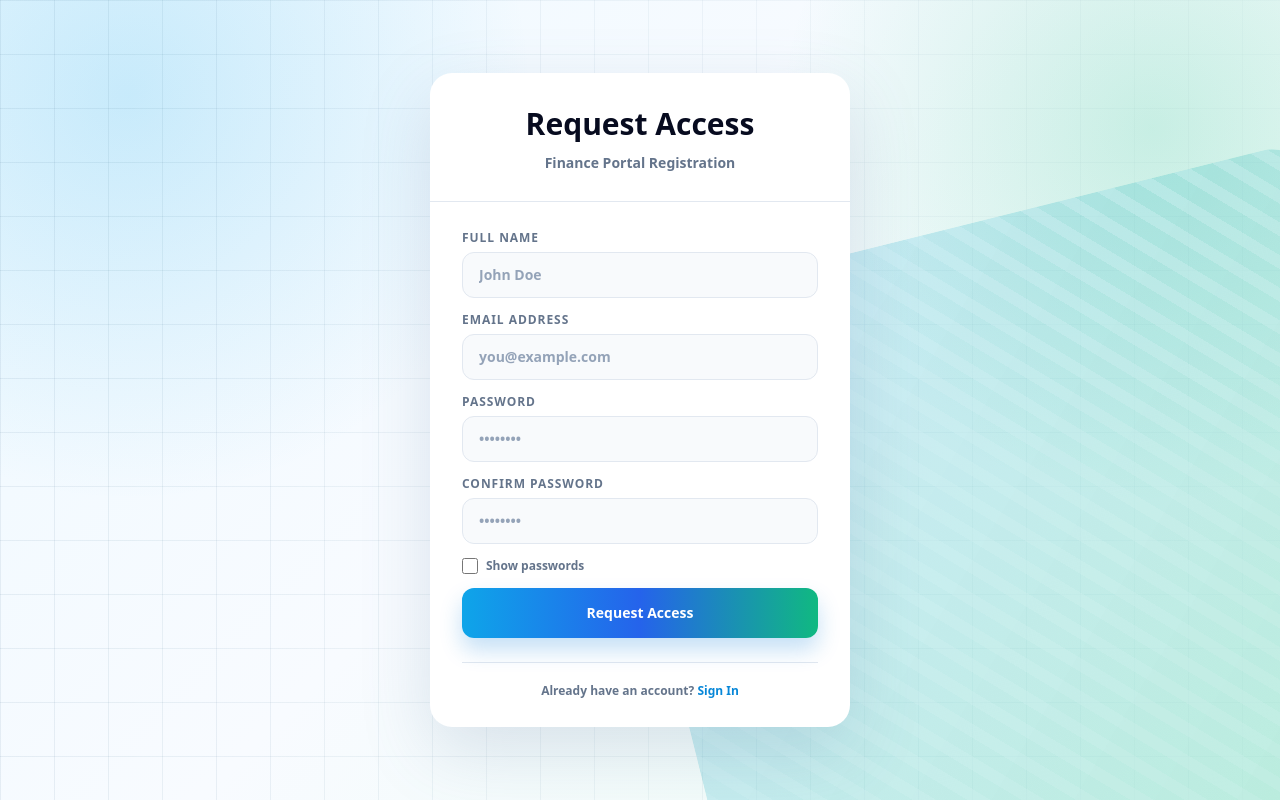
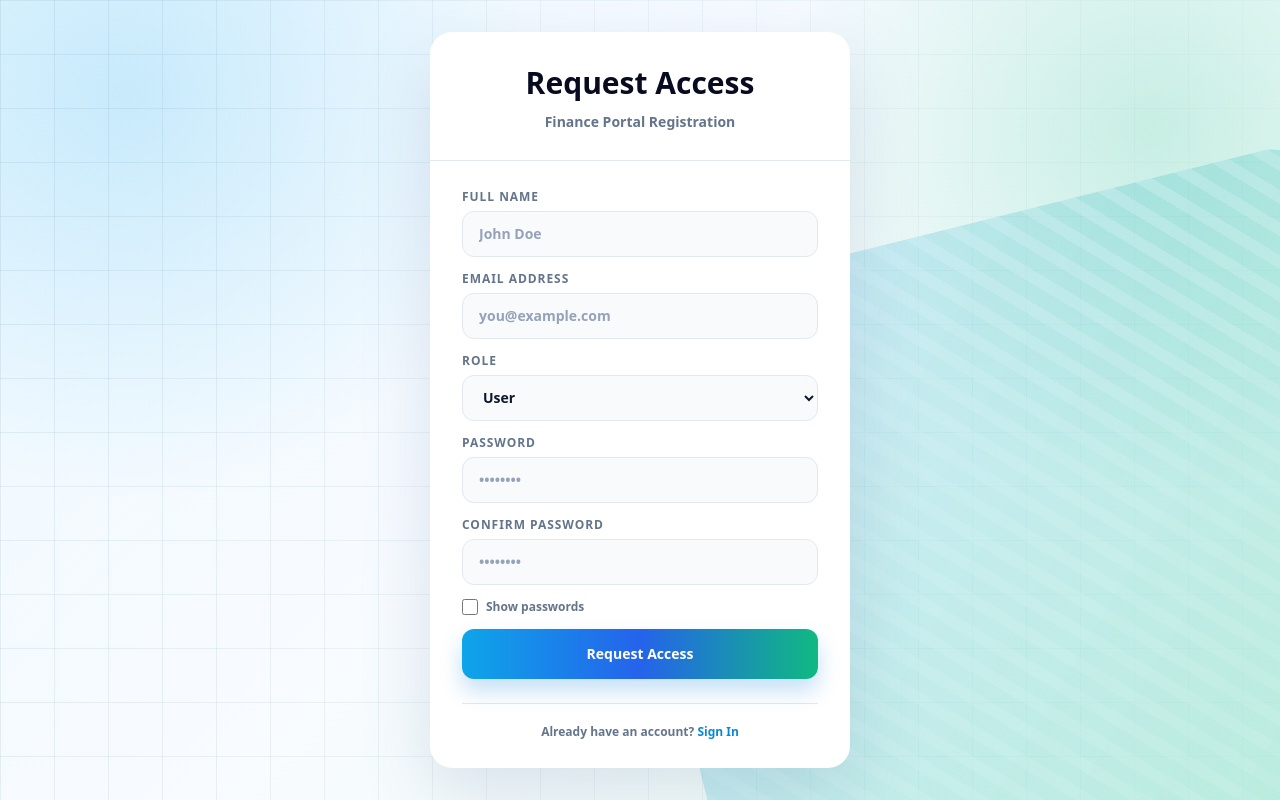
Before and after one commit to AnjaleeKulathunga/Finance-Automation, a React (Create React App) app in the folder finance_automation/frontend/: page /register in a window 1280 px wide. Built offline with nearby package versions, Linux system fonts and the light colour scheme.

Commit message:
feat: add role selection for user registration and update role handling in authentication

```diff
--- a/finance_automation/frontend/src/contexts/AuthContext.jsx
+++ b/finance_automation/frontend/src/contexts/AuthContext.jsx
@@ -45,10 +45,10 @@ export function AuthProvider({ children }) {
     }
   };
 
-  const register = async (fullName, email, password, confirmPassword) => {
+  const register = async (fullName, email, password, confirmPassword, role) => {
     setLoading(true);
     try {
-      return await authRegister(fullName, email, password, confirmPassword);
+      return await authRegister(fullName, email, password, confirmPassword, role);
     } catch (err) {
       throw err;
     } finally {
--- a/finance_automation/frontend/src/pages/Register.jsx
+++ b/finance_automation/frontend/src/pages/Register.jsx
@@ -8,6 +8,7 @@ export default function Register() {
 
   const [fullName, setFullName] = useState("");
   const [email, setEmail] = useState("");
+  const [role, setRole] = useState("User");
   const [password, setPassword] = useState("");
   const [confirmPassword, setConfirmPassword] = useState("");
   const [showPassword, setShowPassword] = useState(false);
@@ -25,7 +26,7 @@ export default function Register() {
     setLoading(true);
     setError(null);
     try {
-      await register(fullName, email, password, confirmPassword);
+      await register(fullName, email, password, confirmPassword, role);
       setSuccess(true);
     } catch (err) {
       setError(err.message || "Registration failed");
@@ -121,6 +122,21 @@ export default function Register() {
 
               <div className="space-y-1.5">
                 <label className="block text-xs font-extrabold text-slate-500 uppercase tracking-[0.08em]">
+                  Role
+                </label>
+                <select
+                  required
+                  className="w-full h-[46px] px-4 bg-slate-50 text-slate-900 border border-slate-200 rounded-xl focus:outline-none focus:ring-4 focus:ring-sky-100 focus:border-sky-400 text-sm font-semibold transition-all"
+                  value={role}
+                  onChange={(e) => setRole(e.target.value)}
+                >
+                  <option value="User">User</option>
+                  <option value="Admin">Admin</option>
+                </select>
+              </div>
+
+              <div className="space-y-1.5">
+                <label className="block text-xs font-extrabold text-slate-500 uppercase tracking-[0.08em]">
                   Password
                 </label>
                 <input
--- a/finance_automation/frontend/src/services/api.js
+++ b/finance_automation/frontend/src/services/api.js
@@ -135,7 +135,7 @@ export async function updateFlexfields(flexfields) {
 }
 
 // AUTH SERVICES
-export async function authRegister(fullName, email, password, confirmPassword) {
+export async function authRegister(fullName, email, password, confirmPassword, role) {
   const response = await fetch(`${API_BASE}/auth/register`, {
     method: "POST",
     headers: {
@@ -146,6 +146,7 @@ export async function authRegister(fullName, email, password, confirmPassword) {
       email,
       password,
       confirm_password: confirmPassword,
+      role,
     }),
   });
 
```
Also changed, not shown: 2 other files (tests, documents, lock files or other folders).
